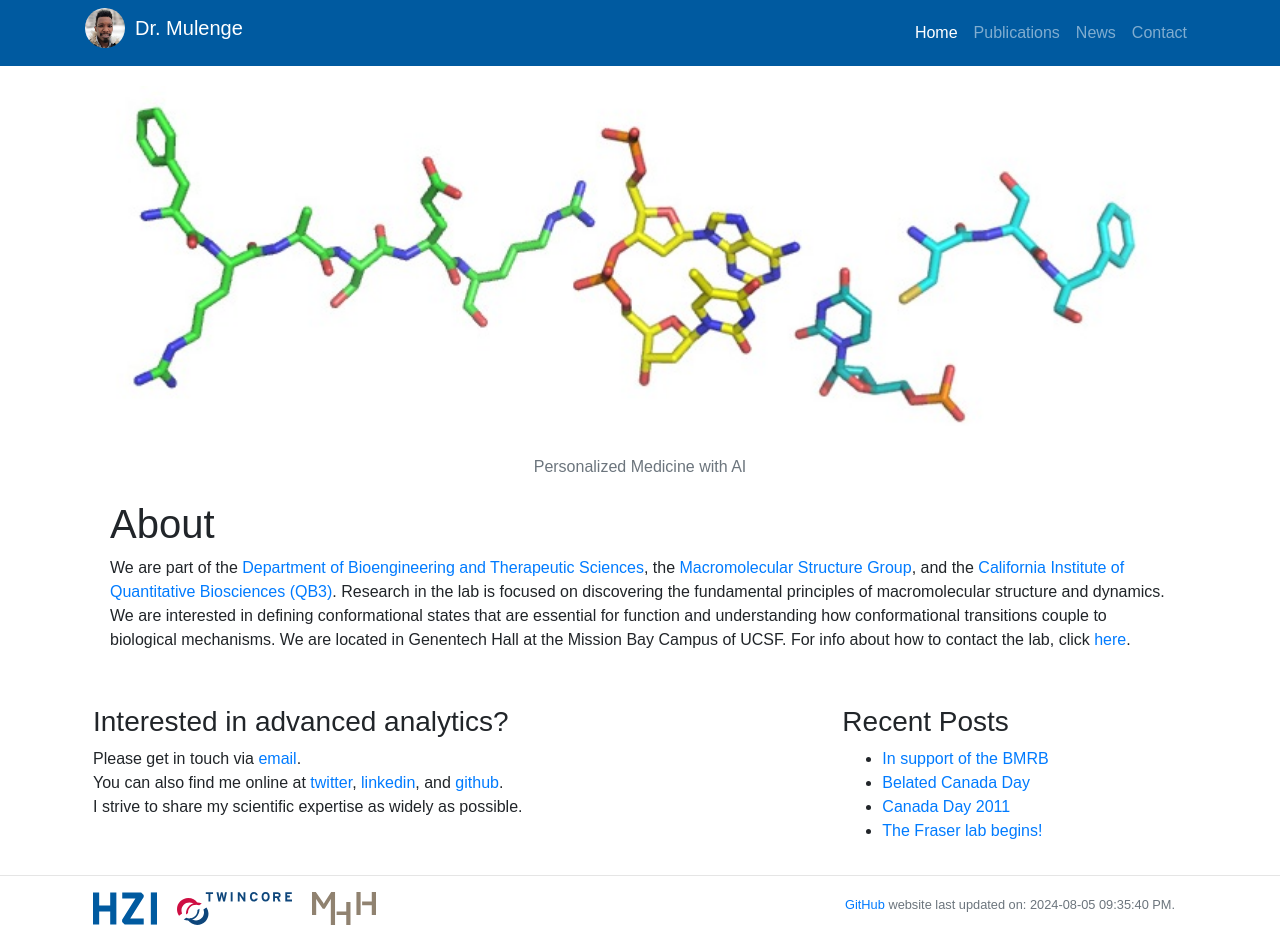
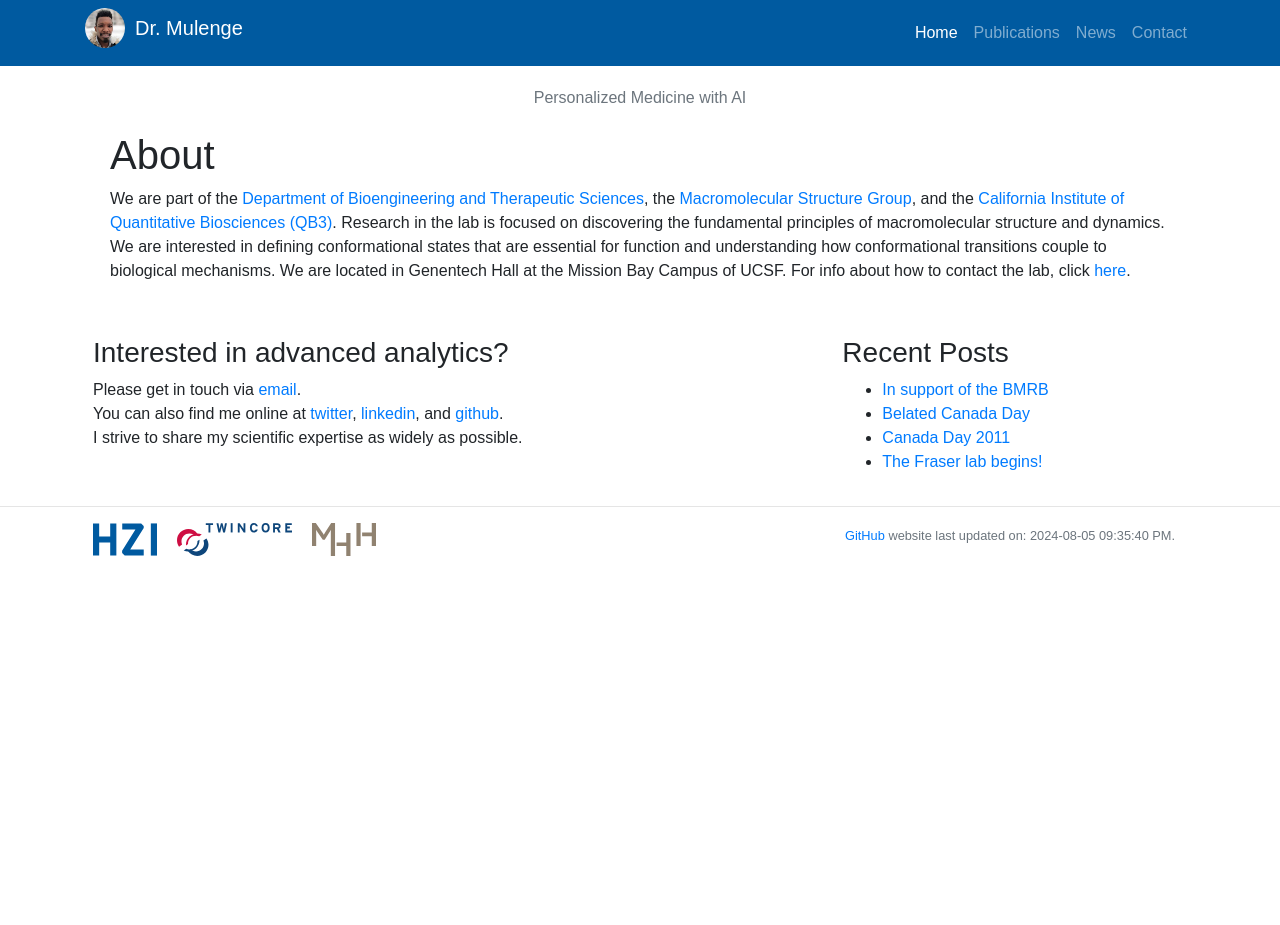
Before and after one commit to fmulenge/fmulenge.github.io, a Jekyll site: the page built from index.md, in a window 1280 px wide. Built offline with Jekyll 4.4.1, drawn with Linux system fonts in a browser that asks for light colours; after the commit the page ends 900 px from its top, so only the background shows below that.

Commit message:
Update home.html

```diff
--- a/_layouts/home.html
+++ b/_layouts/home.html
@@ -2,7 +2,7 @@
 
 <div class="container px-2 max-width: 100%">
             <div class="text-wrapper">
-                        <img src="/static/img/logo/jf_aa_logo.jpg" alt=""/>
+<!--                         <img src="/static/img/logo/jf_aa_logo.jpg" alt=""/> -->
                         <p class="text-muted">Personalized Medicine with AI</p>
             </div>
     <div class="row">
```
